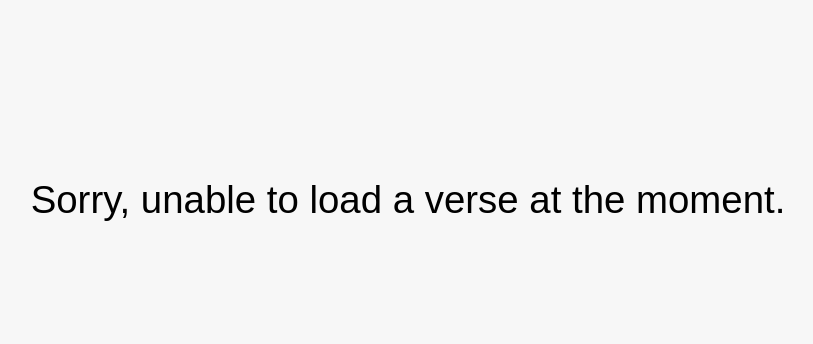
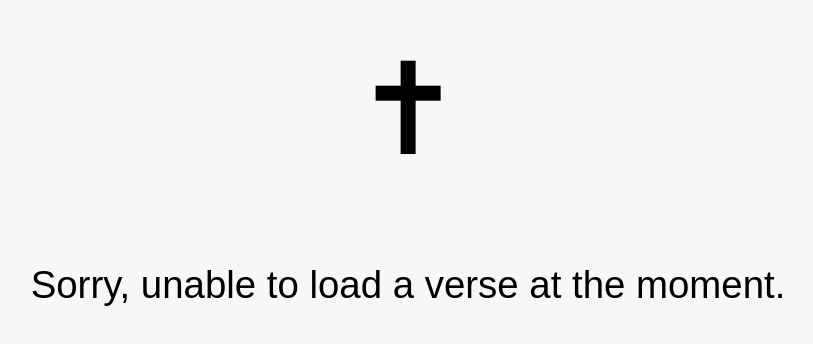
Before and after one commit to wyatt7976/Bible-Verse, a plain HTML site: page index.html in a window 1280 px wide. Shown: the part 200-544 px from the top of the page, without its empty margins (232-1045 px from the left). Drawn offline with Linux system fonts and the light colour scheme; no server answers.

Commit message:
index.html

```diff
--- a/index.html
+++ b/index.html
@@ -10,11 +10,17 @@
       height: 100%;
       margin: 0;
       display: flex;
+      flex-direction: column;
       justify-content: center;
       align-items: center;
       text-align: center;
       background-color: #f7f7f7;
       font-family: Arial, sans-serif;
+    }
+    /* Style the cross */
+    .cross {
+      font-size: 10vw; /* Adjust size to fit the screen */
+      margin-bottom: 20px; /* Add space below the cross */
     }
     /* Style the verse text */
     #verse {
@@ -25,6 +31,8 @@
   </style>
 </head>
 <body>
+  <!-- Cross using Unicode symbol -->
+  <div class="cross">✝</div>
   <p id="verse">Loading verse...</p>
   <script>
     // Fetch a random Bible verse from an API
```
